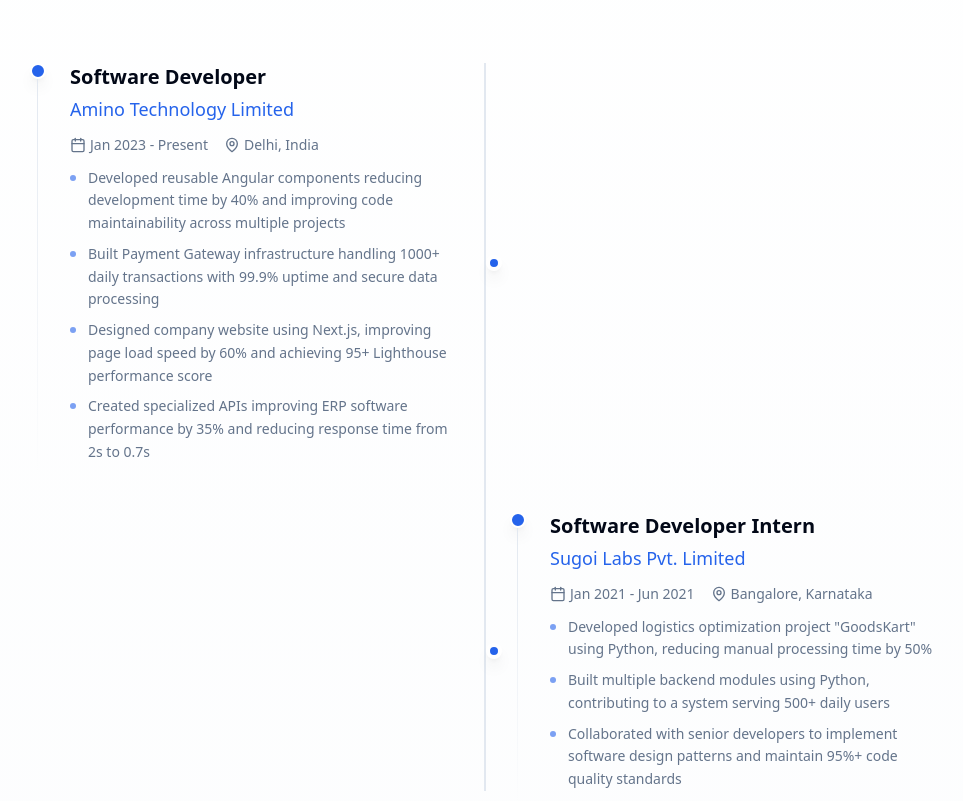
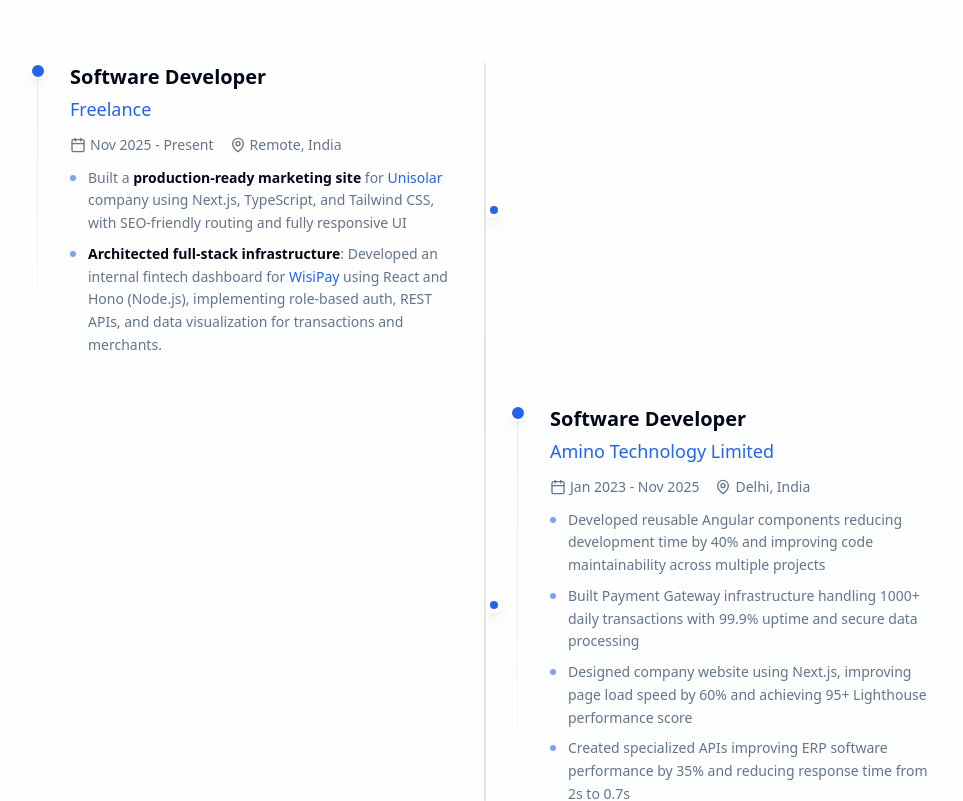
Before and after one commit to prats-2311/portfolio, a Next.js app: page / in a window 1280 px wide. Shown: the part 6500-7301 px from the top of the page, without its empty margins (154-1117 px from the left). Built offline with nearby package versions, Linux system fonts and the light colour scheme; no server answers.

Commit message:
added profile update

```diff
--- a/components/cards/experience-card.tsx
+++ b/components/cards/experience-card.tsx
@@ -3,6 +3,7 @@
 import React from "react";
 import { motion } from "framer-motion";
 import { Calendar, MapPin } from "lucide-react";
+import ReactMarkdown from "react-markdown";
 import { ExperienceCardProps } from "@/types";
 
 export function ExperienceCard({
@@ -83,9 +84,30 @@
               className="flex items-start gap-3 text-sm leading-relaxed"
             >
               <span className="w-1.5 h-1.5 rounded-full bg-primary/60 mt-2 flex-shrink-0" />
-              <span className="hover:text-foreground transition-colors">
-                {item}
-              </span>
+              <div className="hover:text-foreground transition-colors">
+                <ReactMarkdown
+                  components={{
+                    p: ({ children }) => <span>{children}</span>,
+                    a: ({ href, children }) => (
+                      <a
+                        href={href}
+                        target="_blank"
+                        rel="noopener noreferrer"
+                        className="text-primary hover:underline"
+                      >
+                        {children}
+                      </a>
+                    ),
+                    strong: ({ children }) => (
+                      <span className="font-semibold text-foreground">
+                        {children}
+                      </span>
+                    ),
+                  }}
+                >
+                  {item}
+                </ReactMarkdown>
+              </div>
             </motion.li>
           ))}
         </motion.ul>
--- a/lib/data/experience.ts
+++ b/lib/data/experience.ts
@@ -4,9 +4,19 @@
 // Work experience data based on Prateek Srivastava's resume - 3+ years of experience
 export const experienceData: Experience[] = [
   {
+    company: "Freelance",
+    role: "Software Developer",
+    period: "Nov 2025 - Present",
+    location: "Remote, India",
+    description: [
+      "Built a **production-ready marketing site** for [Unisolar](https://unisolarsolutions.com/en) company using Next.js, TypeScript, and Tailwind CSS, with SEO-friendly routing and fully responsive UI",
+      "**Architected full-stack infrastructure**: Developed an internal fintech dashboard for [WisiPay](https://wisipay.com/) using React and Hono (Node.js), implementing role-based auth, REST APIs, and data visualization for transactions and merchants.",
+    ],
+  },
+  {
     company: "Amino Technology Limited",
     role: "Software Developer",
-    period: "Jan 2023 - Present",
+    period: "Jan 2023 - Nov 2025",
     location: "Delhi, India",
     description: [
       "Developed reusable Angular components reducing development time by 40% and improving code maintainability across multiple projects",
```
